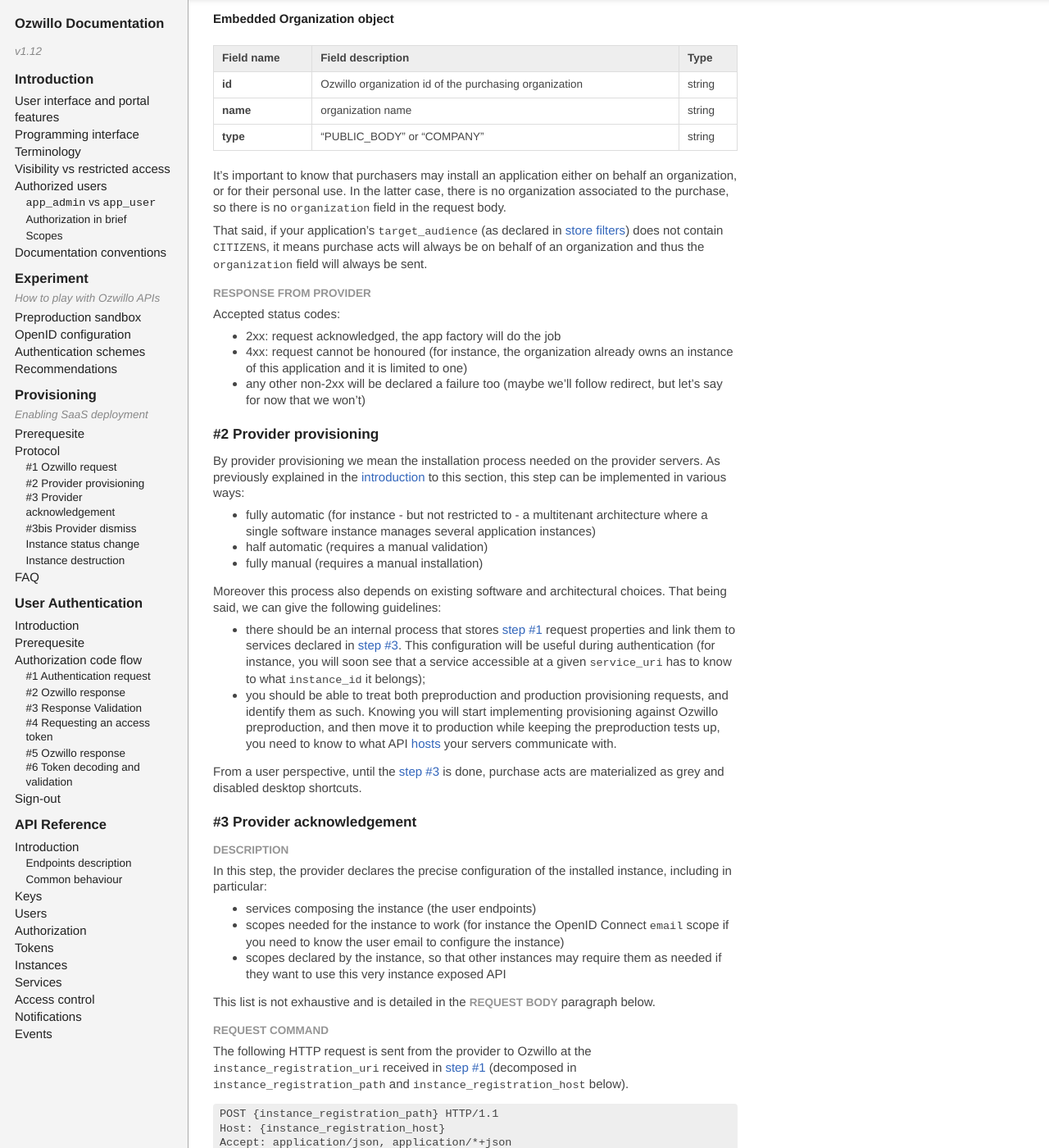
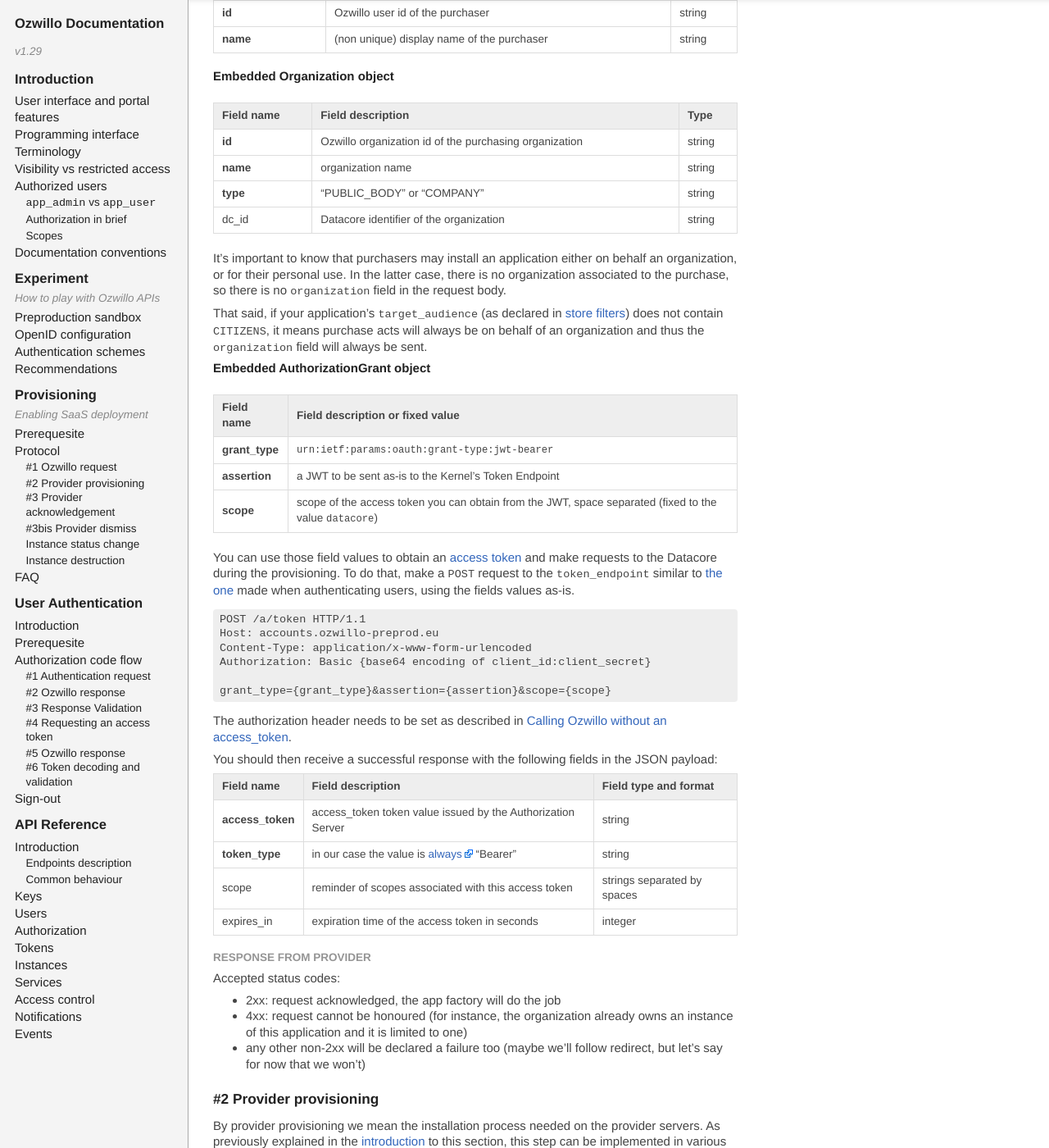
Before and after one commit to ozwillo/ozwillo-doc, a Jekyll site: the page built from index.html, in a window 1280 px wide and 1400 px high, scrolled down 10636 px. Shown: the whole window at 82% size. Built offline with Jekyll 4.4.1, drawn with Linux system fonts in a browser that asks for light colours; some of the changed text lies outside the part shown.

Commit message:
Document dc_id and authorization_grant during provisioning

```diff
--- a/_includes/3-provisioning.md
+++ b/_includes/3-provisioning.md
@@ -120,6 +120,7 @@
 | **user** | a description of [purchaser](#def-purchaser), containing at least its Ozwillo user id | User object |
 | organization | a description of the organization, containing at least Ozwillo organization id and name | Organization object |
 | **instance_registration_uri** | the endpoint that must be used to acknowledge the provisioning back to Ozwillo | URI string |
+| **authorization_grant** | an OAuth 2.0 authorization grant to be able to access the Datacore during the provisioning (e.g. to get details about the organization) | AuthorizationGrant object |
 {: .request}
 
 ###### Embedded User object
@@ -137,11 +138,44 @@
 | **id** | Ozwillo organization id of the purchasing organization | string |
 | **name** | organization name | string |
 | **type** | "PUBLIC_BODY" or "COMPANY"  | string |
+| dc_id | Datacore identifier of the organization | string |
 {: .request}
 
 It's important to know that purchasers may install an application either on behalf an organization, or for their personal use. In the latter case, there is no organization associated to the purchase, so there is no `organization` field in the request body.
 
 That said, if your application's `target_audience` (as declared in [store filters](#s3-store-filters)) does not contain `CITIZENS`, it means purchase acts will always be on behalf of an organization and thus the `organization` field will always be sent.
+
+###### Embedded AuthorizationGrant object
+
+| Field name | Field description or fixed value |
+| :-- | :-- |
+| **grant_type** | `urn:ietf:params:oauth:grant-type:jwt-bearer` |
+| **assertion** | a JWT to be sent as-is to the Kernel's Token Endpoint |
+| **scope** | scope of the access token you can obtain from the JWT, space separated (fixed to the value `datacore`) |
+{: .request}
+
+You can use those field values to obtain an [access token](#s2-auth-with-token) and make requests to the Datacore during the provisioning. To do that, make a `POST` request to the `token_endpoint` similar to [the one](#s4-4-token-request) made when authenticating users,
+using the fields values as-is.
+
+<pre>
+POST /a/token HTTP/1.1
+Host: accounts.ozwillo-preprod.eu
+Content-Type: application/x-www-form-urlencoded
+Authorization: Basic {base64 encoding of client_id:client_secret}
+
+grant_type={grant_type}&assertion={assertion}&scope={scope}
+</pre>
+
+The authorization header needs to be set as described in [Calling Ozwillo without an access_token](#s2-auth-without-token).
+
+You should then receive a successful response with the following fields in the JSON payload:
+
+| Field name | Field description | Field type and format |
+| :-- | :-- | :-- |
+| **access_token** | access_token token value issued by the Authorization Server | string |
+| **token_type** | in our case the value is <a href="https://openid.net/specs/openid-connect-core-1_0.html#TokenResponse">always</a> "Bearer" | string |
+| scope | reminder of scopes associated with this access token | strings separated by spaces |
+| expires_in | expiration time of the access token in seconds | integer |
 
 ##### Response from provider
 
--- a/_includes/4-user-authentication.md
+++ b/_includes/4-user-authentication.md
@@ -11,6 +11,7 @@
 - <a href="https://openid.net/specs/openid-connect-session-1_0.html" target="_blank">OpenID Connect Session Management 1.0</a> (RP-Initiated Logout only for now)
 - <a href="https://tools.ietf.org/html/rfc7662" target="_blank">OAuth 2.0 Token Introspection (RFC 7662)</a>
 - <a href="https://tools.ietf.org/html/rfc7009" target="_blank">OAuth Token Revocation (RFC 7009)</a>
+- <a href="https://tools.ietf.org/html/rfc7523" target="_blank">JSON Web Token (JWT) Profile for OAuth 2.0 Client Authentication and Authorization Grants (RFC 7523)</a> (using a JWT as an authorization grant only, used during provisioning)
 
 In this matter, Ozwillo acts as an OpenID Provider, which is defined as (see OpenID <a href="https://openid.net/specs/openid-connect-core-1_0.html#Terminology" target="_blank">terminology</a>):
 
--- a/_includes/toc.html
+++ b/_includes/toc.html
@@ -1,7 +1,7 @@
 <div id="toc">
   <section class="hidden-phone">
     <h1>Ozwillo Documentation</h1>
-    <p>v1.12</p>
+    <p>v1.29</p>
   </section>
   <section>
     <ul>
```
